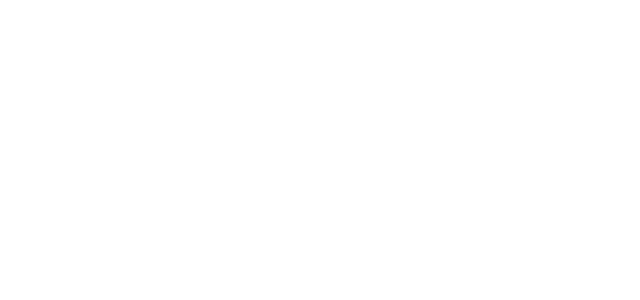
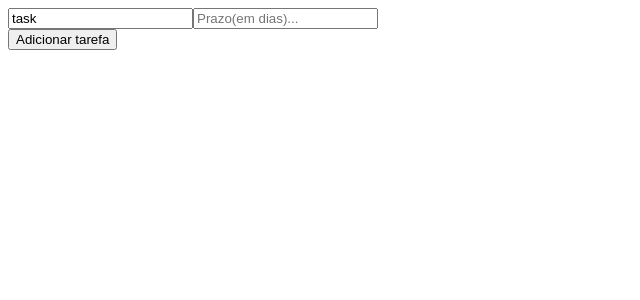
Before and after one commit to MilleneGalettiAcosta/Desafio-Trybe-Ebyrt, a React (Create React App) app in the folder app/frontend/: page /task in a window 1280 px wide. Shown: the top 300 px of the page, without its empty margins (0-640 px from the left). Built offline with nearby package versions, Linux system fonts and the light colour scheme.

Commit message:
Feat: Adiciona estrutura de inputs e botao na pagina Task

```diff
--- a/app/frontend/src/pages/Task.tsx
+++ b/app/frontend/src/pages/Task.tsx
@@ -5,7 +5,13 @@ interface ITaskProps {}
 const Task: React.FC<ITaskProps> = () => {
   return (
     <>
-
+    <div className="task-container">
+      <section className="task-input">
+        <input type="text" placeholder="Tarefas..." name="task" value="task" onChange={() => {}}/>
+        <input type="number" placeholder="Prazo(em dias)..." name="deadline" value="deadline" onChange={() => {}}/>
+      </section>
+      <button type="button" onClick={() =>{}}>Adicionar tarefa</button>
+      </div>
     </>
   );
 };
```
